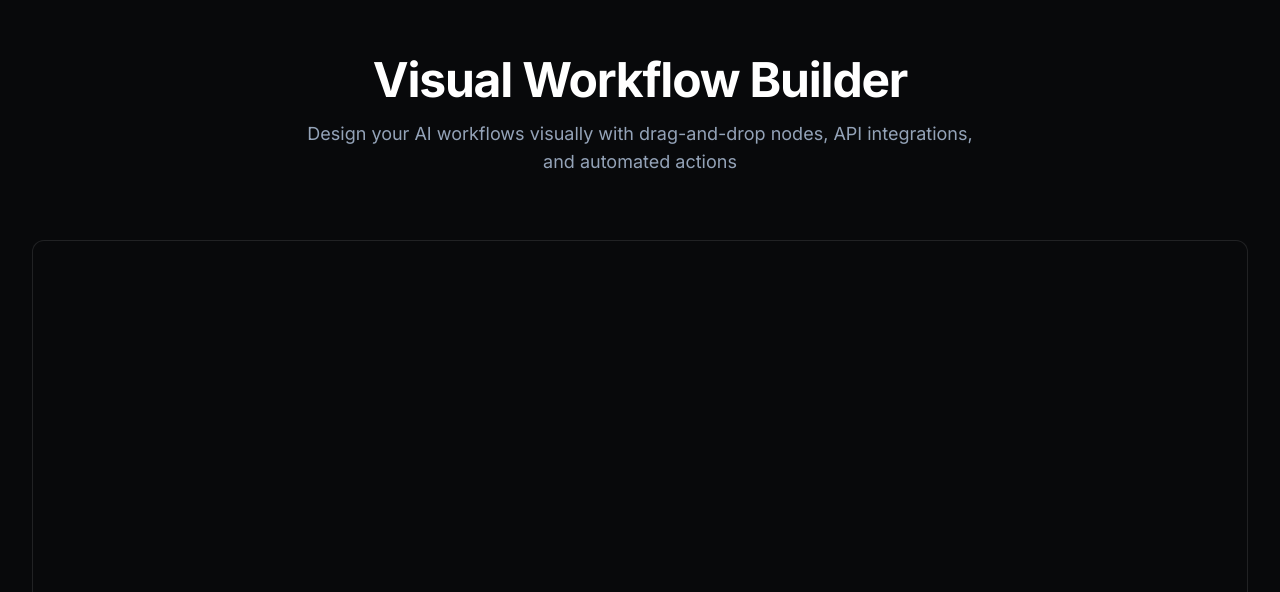
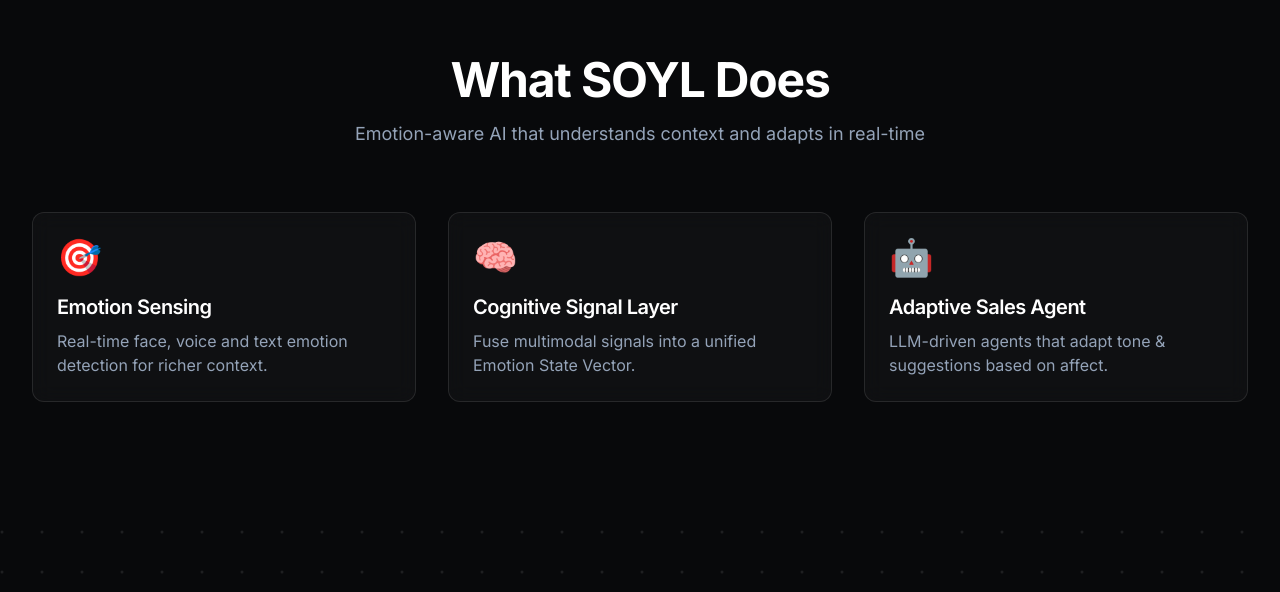
Before and after one commit to Ryan-gomezzz/soyl-website, a Next.js app: page / in a window 1280 px wide. Shown: the part 2568-3160 px from the top of the page. Built offline with nearby package versions, Linux system fonts and the light colour scheme.

Commit message:
remove: Visual Workflow Builder section from homepage

```diff
--- a/src/app/page.tsx
+++ b/src/app/page.tsx
@@ -3,7 +3,6 @@
 import { Hero } from './_components/Hero'
 import { FeatureGrid } from '@/components/FeatureGrid/FeatureGrid'
 import { FlowchartSection } from '@/components/Flowchart/FlowchartSection'
-import { WorkflowBuilderSection } from '@/components/WorkflowBuilder/WorkflowBuilderSection'
 import { WhyChooseUs } from '@/components/WhyChoose/WhyChooseUs'
 import { TestimonialCarousel } from './_components/TestimonialCarousel'
 import { CTA } from './_components/CTA'
@@ -21,9 +20,6 @@ export default function Home() {
 
       {/* Flowchart Section */}
       <FlowchartSection />
-
-      {/* Workflow Builder Section */}
-      <WorkflowBuilderSection />
 
       {/* What SOYL Does */}
       <section className="py-24 lg:py-32">
```
